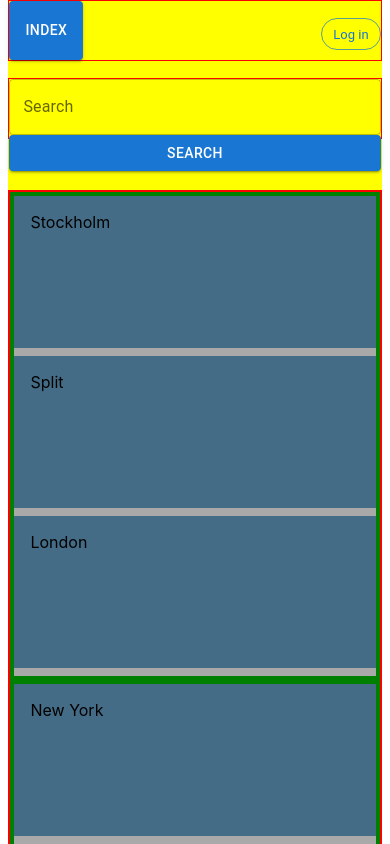
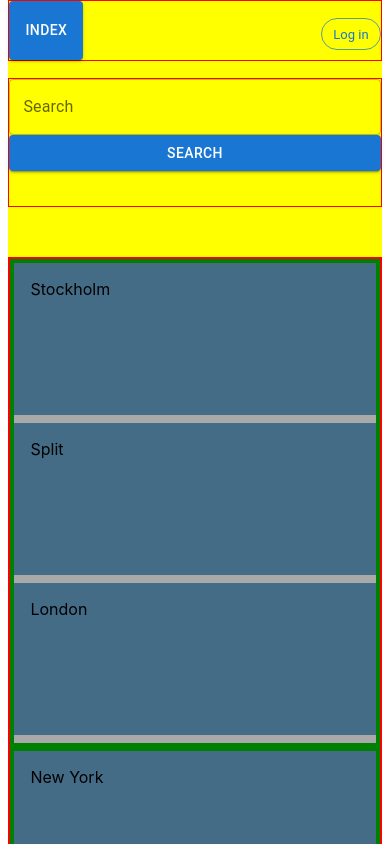
Before and after one commit to GoranAviani/react_apollo_client_3_cache, a React (Create React App) app: page / in a window 390 px wide. Shown: the top 844 px of the page. Built offline with nearby package versions, Linux system fonts and the light colour scheme.

Commit message:
buidling the dashboard demo

```diff
--- a/src/components/Loader/Loader.css
+++ b/src/components/Loader/Loader.css
@@ -3,12 +3,10 @@
     align-items: center;
     justify-content: center;
     height: 71vh;
-    margin-top: 1vh;
 }
 
 @media screen and (max-width: 600px) {
     .loader {
-        margin-top: 4vh;
-        height: 970px;
+        height: 72vh;
     }
 }
--- a/src/components/SearchSection/SearchSection.css
+++ b/src/components/SearchSection/SearchSection.css
@@ -2,3 +2,9 @@
     height: 7vh;
     border: 1px solid red;
 }
+
+@media screen and (max-width: 600px) {
+    .searchSection {
+        height: 15vh;
+    }
+}
```
